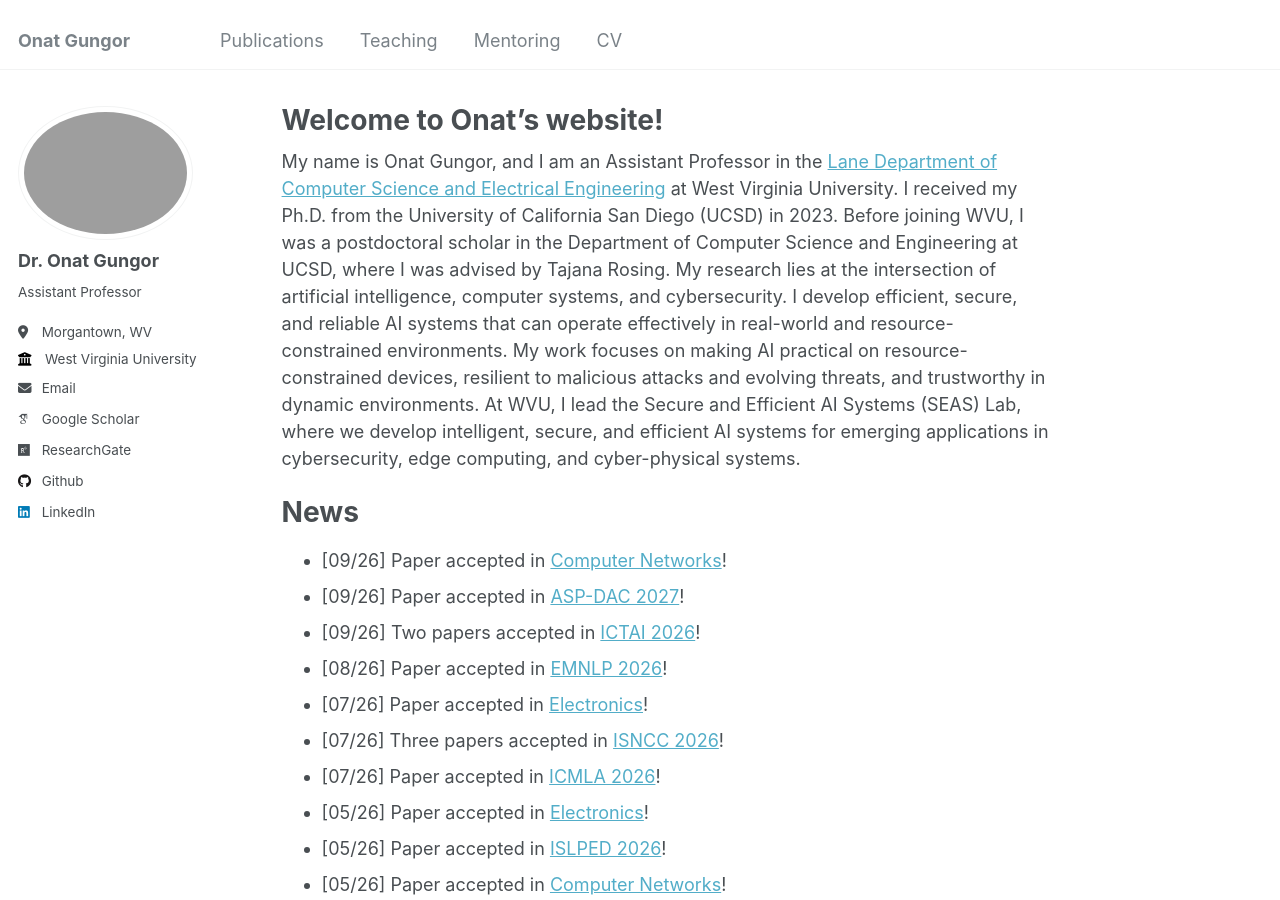
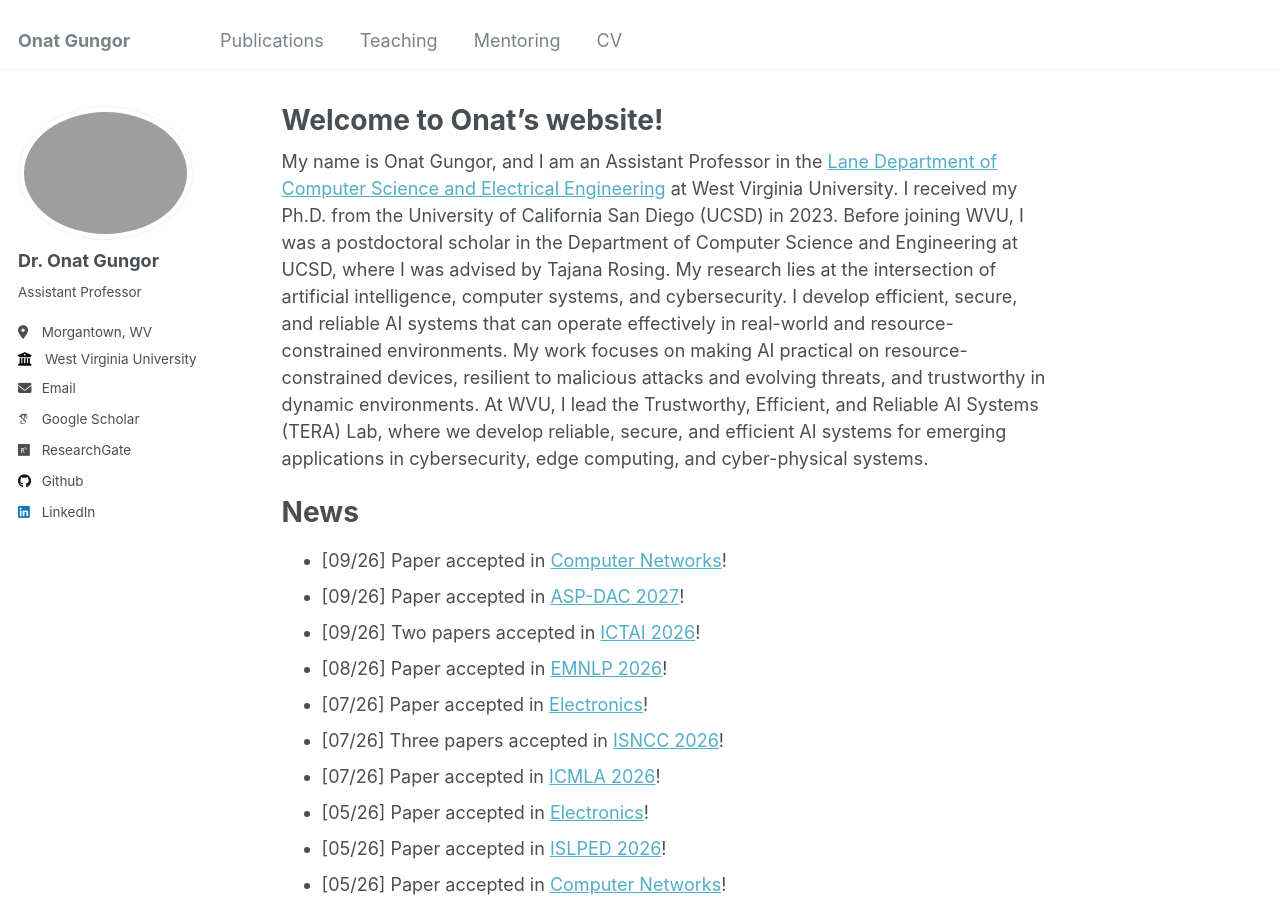
Before and after one commit to onatucsd/onatucsd.github.io, a Jekyll site: the page built from _pages/about.md, in a window 1280 px wide and 900 px high. Built offline with Jekyll 4.4.1, drawn with Linux system fonts in a browser that asks for light colours; some web fonts are replaced.

Commit message:
Update about.md

```diff
--- a/_pages/about.md
+++ b/_pages/about.md
@@ -6,7 +6,7 @@ redirect_from:
   - /about/
   - /about.html
 ---
-My name is Onat Gungor, and I am an Assistant Professor in the [Lane Department of Computer Science and Electrical Engineering](https://lcsee.statler.wvu.edu) at West Virginia University. I received my Ph.D. from the University of California San Diego (UCSD) in 2023. Before joining WVU, I was a postdoctoral scholar in the Department of Computer Science and Engineering at UCSD, where I was advised by Tajana Rosing. My research lies at the intersection of artificial intelligence, computer systems, and cybersecurity. I develop efficient, secure, and reliable AI systems that can operate effectively in real-world and resource-constrained environments. My work focuses on making AI practical on resource-constrained devices, resilient to malicious attacks and evolving threats, and trustworthy in dynamic environments. At WVU, I lead the Secure and Efficient AI Systems (SEAS) Lab, where we develop intelligent, secure, and efficient AI systems for emerging applications in cybersecurity, edge computing, and cyber-physical systems.
+My name is Onat Gungor, and I am an Assistant Professor in the [Lane Department of Computer Science and Electrical Engineering](https://lcsee.statler.wvu.edu) at West Virginia University. I received my Ph.D. from the University of California San Diego (UCSD) in 2023. Before joining WVU, I was a postdoctoral scholar in the Department of Computer Science and Engineering at UCSD, where I was advised by Tajana Rosing. My research lies at the intersection of artificial intelligence, computer systems, and cybersecurity. I develop efficient, secure, and reliable AI systems that can operate effectively in real-world and resource-constrained environments. My work focuses on making AI practical on resource-constrained devices, resilient to malicious attacks and evolving threats, and trustworthy in dynamic environments. At WVU, I lead the Trustworthy, Efficient, and Reliable AI Systems (TERA) Lab, where we develop reliable, secure, and efficient AI systems for emerging applications in cybersecurity, edge computing, and cyber-physical systems.
 
 News
 ======
```
